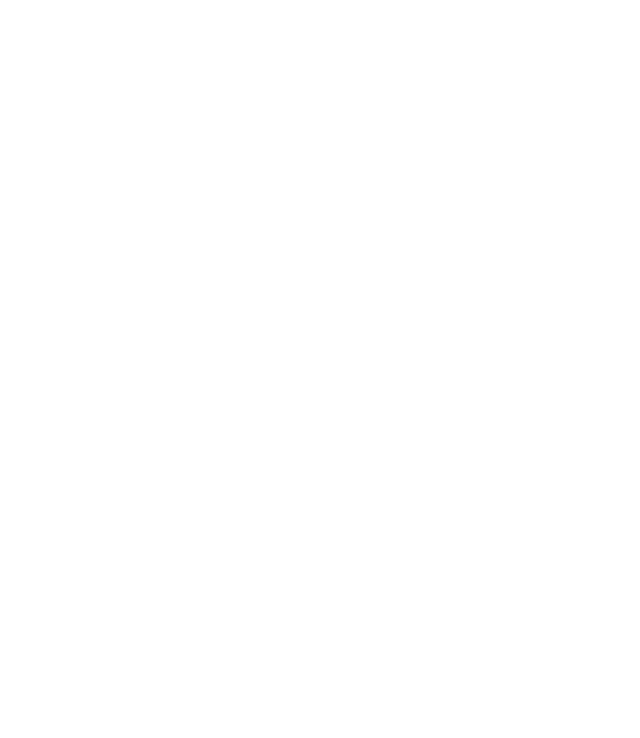
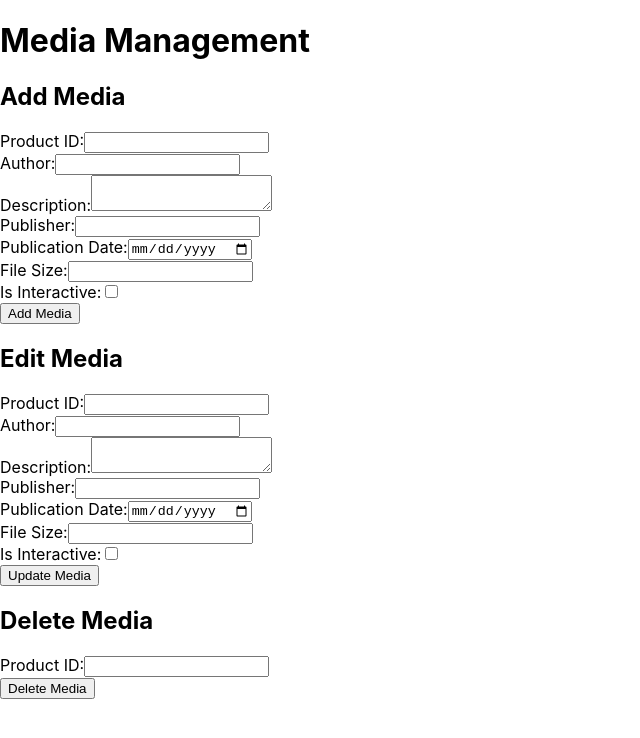
Before and after one commit to salvagebot4/library-frontend, a React (Create React App) app: page /media in a window 1280 px wide. Before the commit this address had no page. Shown: the top 738 px of the page, without its empty margins (0-640 px from the left). Built offline with nearby package versions, Linux system fonts and the light colour scheme.

Commit message:
edited home page, created new pages, and added links to other pages to home page

```diff
--- a/src/App.js
+++ b/src/App.js
@@ -15,6 +15,7 @@ function App() {
         <Route exact path="/products" element={<Pages.Products/>}/>
         <Route exact path="/users" element={<Pages.Users/>}/>
         <Route exact path="/books" element={<Pages.Books/>}/>
+        <Route exact path="/media" element={<Pages.Media/>}/>
       </Routes>
     </>
   );
--- a/src/pages/Home/Home.jsx
+++ b/src/pages/Home/Home.jsx
@@ -1,10 +1,38 @@
 import React from 'react';
+import { Link } from 'react-router-dom';
 import './Home.css';
 
 const Home = () => {
   return (
-    <div>The Book Nook Home Page</div>
-  )
-}
+    <div className="home-container">
+      <h1>The Book Nook</h1>
+      <p>Welcome to The Book Nook, your one-stop-shop for managing your library data. Please select an option below:</p>
+
+      <div className="option-container">
+        <h2>Product Management</h2>
+        <p>Manage your products, such as books and media, including adding, editing, and deleting them.</p>
+        <Link to="/products"><button>Go to Product Management</button></Link>
+      </div>
+
+      <div className="option-container">
+        <h2>Book Management</h2>
+        <p>Manage your books, including adding, editing, and deleting them.</p>
+        <Link to="/books"><button>Go to Book Management</button></Link>
+      </div>
+
+      <div className="option-container">
+        <h2>Media Management</h2>
+        <p>Manage your media, including adding, editing, and deleting them.</p>
+        <Link to="/media"><button>Go to Media Management</button></Link>
+      </div>
+
+      <div className="option-container">
+        <h2>User Management</h2>
+        <p>Create and manage users.</p>
+        <Link to="/users"><button>Create a User</button></Link>
+      </div>
+    </div>
+  );
+};
 
 export default Home;
--- /dev/null
+++ b/src/pages/Media/Media.jsx
@@ -0,0 +1,72 @@
+import React from 'react';
+import './Media.css';
+
+const Media = () => {
+    return (
+        <div>
+            <h1>Media Management</h1>
+
+            <h2>Add Media</h2>
+            <form>
+                <label htmlFor="product-id">Product ID:</label>
+                <input type="text" id="product-id" name="product-id" /><br />
+
+                <label htmlFor="author">Author:</label>
+                <input type="text" id="author" name="author" /><br />
+
+                <label htmlFor="description">Description:</label>
+                <textarea id="description" name="description"></textarea><br />
+
+                <label htmlFor="publisher">Publisher:</label>
+                <input type="text" id="publisher" name="publisher" /><br />
+
+                <label htmlFor="publication-date">Publication Date:</label>
+                <input type="date" id="publication-date" name="publication-date" /><br />
+
+                <label htmlFor="file-size">File Size:</label>
+                <input type="text" id="file-size" name="file-size" /><br />
+
+                <label htmlFor="is-interactive">Is Interactive:</label>
+                <input type="checkbox" id="is-interactive" name="is-interactive" /><br />
+
+                <input type="submit" value="Add Media" />
+            </form>
+
+            <h2>Edit Media</h2>
+            <form>
+                <label htmlFor="product-id">Product ID:</label>
+                <input type="text" id="product-id" name="product-id" /><br />
+
+                <label htmlFor="author">Author:</label>
+                <input type="text" id="author" name="author" /><br />
+
+                <label htmlFor="description">Description:</label>
+                <textarea id="description" name="description"></textarea><br />
+
+                <label htmlFor="publisher">Publisher:</label>
+                <input type="text" id="publisher" name="publisher" /><br />
+
+                <label htmlFor="publication-date">Publication Date:</label>
+                <input type="date" id="publication-date" name="publication-date" /><br />
+
+                <label htmlFor="file-size">File Size:</label>
+                <input type="text" id="file-size" name="file-size" /><br />
+
+                <label htmlFor="is-interactive">Is Interactive:</label>
+                <input type="checkbox" id="is-interactive" name="is-interactive" /><br />
+
+                <input type="submit" value="Update Media" />
+            </form>
+
+            <h2>Delete Media</h2>
+            <form>
+                <label htmlFor="product-id">Product ID:</label>
+                <input type="text" id="product-id" name="product-id" /><br />
+
+                <input type="submit" value="Delete Media" />
+            </form>
+        </div>
+    );
+};
+
+export default Media;
--- a/src/pages/Users/Users.jsx
+++ b/src/pages/Users/Users.jsx
@@ -7,34 +7,13 @@ const Users = () => {
           <h1>User Management</h1>
           <h2>Create User</h2>
           <form>
-        <label htmlFor="email">Email:</label>
-        <input type="email" id="email" name="email" /><br />
-
-        <label htmlFor="password">Password:</label>
-        <input type="password" id="password" name="password" /><br />
-
-        <label htmlFor="role">Role:</label>
-        <select id="role" name="role">
-          <option value="student">Student</option>
-          <option value="faculty">Faculty</option>
-          <option value="admin">Admin</option>
+            <label htmlFor="user-name">User Name:</label>
+            <input type="text" id="user-name" name="user-name" /><br />
+            <label htmlFor="user-type">User Type:</label>
+            <select id="user-type" name="user-type">
+              <option value="regular">Regular</option>
+              <option value="staff">Staff</option>
             </select><br />
-
-        <label htmlFor="item-limit">Item Limit:</label>
-        <input type="date" id="item-limit" name="item-limit" /><br />
-
-        <label htmlFor="day-limit">Day Limit:</label>
-        <input type="date" id="day-limit" name="day-limit" /><br />
-
-        <label htmlFor="first-name">First Name:</label>
-        <input type="text" id="first-name" name="first-name" /><br />
-
-        <label htmlFor="last-name">Last Name:</label>
-        <input type="text" id="last-name" name="last-name" /><br />
-
-        <label htmlFor="enabled">Enabled:</label>
-        <input type="checkbox" id="enabled" name="enabled" /><br />
-
             <input type="submit" value="Create User" />
           </form>
         </div>
--- a/src/pages/index.js
+++ b/src/pages/index.js
@@ -3,3 +3,4 @@ export { default as About } from './About/About';
 export { default as Products } from './Products/Products';
 export { default as Users } from './Users/Users';
 export { default as Books } from './Books/Books';
+export { default as Media } from './Media/Media';
```
Also changed, not shown: src/pages/Media/Media.css (added). Lines whose indentation alone changed are shown as unchanged.
